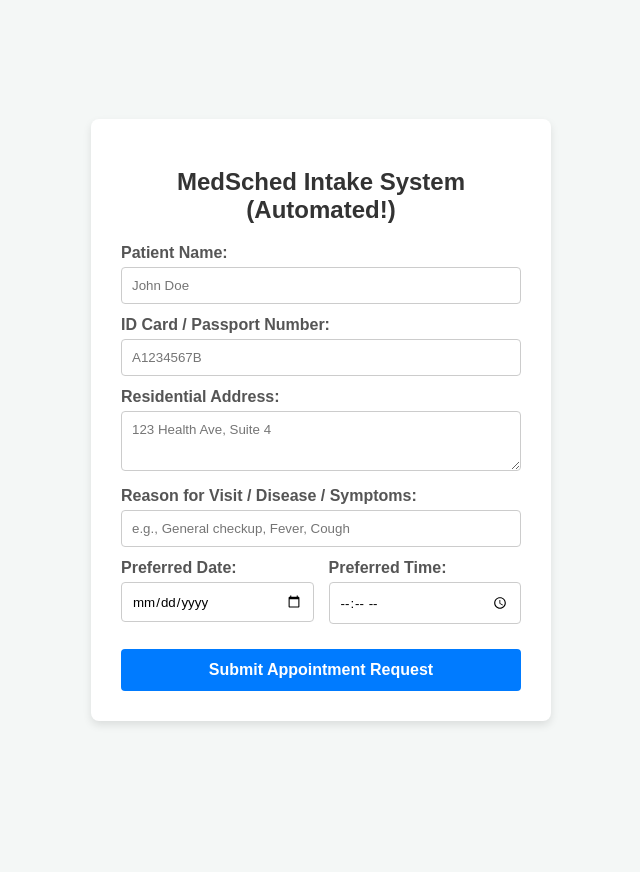
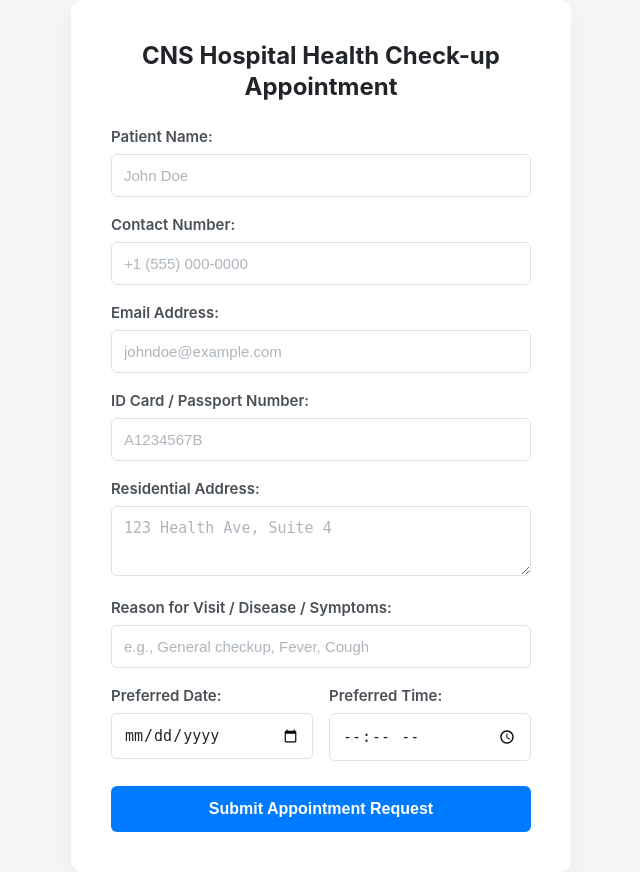
Before and after one commit to Prince993111/medsched-devops-project, a Flask app: page / in a window 1280 px wide. Shown: the whole page, without its empty margins (319-959 px from the left). Before the commit the page ends 725 px from the top, so only its background shows below. Run offline with Flask 3, Linux system fonts and the light colour scheme; some libraries are stand-ins or nearby versions.

Commit message:
feat: added cns hospital branding with contact details

```diff
--- a/app/app.py
+++ b/app/app.py
@@ -1,47 +1,82 @@
-from flask import Flask, render_template, request
+from flask import Flask, render_template, request, jsonify
+import psycopg2
+import os
 
 app = Flask(__name__)
 
-@app.route('/', methods=['GET', 'POST'])
+DB_HOST = os.getenv("DB_HOST", "localhost")
+DB_NAME = os.getenv("DB_NAME", "medsched")
+DB_USER = os.getenv("DB_USER", "medadmin")
+DB_PASSWORD = os.getenv("DB_PASSWORD", "SuperSecurePassword123!")
+
+def get_db_connection():
+    try:
+        conn = psycopg2.connect(
+            host=DB_HOST,
+            database=DB_NAME,
+            user=DB_USER,
+            password=DB_PASSWORD
+        )
+        return conn
+    except Exception as e:
+        print(f"Database connection engine failed: {e}")
+        return None
+
+@app.route("/", methods=["GET", "POST"])
 def index():
-    if request.method == 'POST':
-        # Extracting all the new form options
-        patient_name = request.form.get('name')
-        id_card = request.form.get('id_card')
-        address = request.form.get('address')
-        disease = request.form.get('disease')
-        appointment_date = request.form.get('date')
-        appointment_time = request.form.get('time')
+    message = None
+    if request.method == "POST":
+        # Extract patient information along with the new contact fields
+        patient_name = request.form.get("patient_name")
+        contact_number = request.form.get("contact_number")
+        email_address = request.form.get("email_address")
+        identity_number = request.form.get("identity_number")
+        residential_address = request.form.get("residential_address")
+        visit_reason = request.form.get("visit_reason")
+        preferred_date = request.form.get("preferred_date")
+        preferred_time = request.form.get("preferred_time")
 
-        # Comprehensive log inside terminal container outputs
-        print("\n" + "="*40)
-        print("[NEW APPOINTMENT RECEIVED]")
-        print(f"Patient: {patient_name}")
-        print(f"ID Card: {id_card}")
-        print(f"Address: {address}")
-        print(f"Symptom/Disease: {disease}")
-        print(f"Schedule: {appointment_date} at {appointment_time}")
-        print("="*40 + "\n")
+        conn = get_db_connection()
+        if conn:
+            try:
+                cur = conn.cursor()
+                # Initialize fresh table schema to capture the newly introduced data paths
+                cur.execute("""
+                    CREATE TABLE IF NOT EXISTS cns_appointments (
+                        id SERIAL PRIMARY KEY,
+                        patient_name VARCHAR(100),
+                        contact_number VARCHAR(50),
+                        email_address VARCHAR(100),
+                        identity_number VARCHAR(50),
+                        residential_address TEXT,
+                        visit_reason TEXT,
+                        preferred_date VARCHAR(30),
+                        preferred_time VARCHAR(30)
+                    );
+                """)
 
-        return f"""
-        <html>
-            <body style="font-family: Arial; text-align: center; margin-top: 50px; background-color: #f4f7f6;">
-                <div style="background: white; display: inline-block; padding: 30px; border-radius: 8px; box-shadow: 0 4px 8px rgba(0,0,0,0.1); text-align: left; max-width: 400px;">
-                    <h2 style="color: #28a745; text-align: center;">🎉 Appointment Confirmed!</h2>
-                    <hr style="border: 0; border-top: 1px solid #eee;">
-                    <p><strong>Patient Name:</strong> {patient_name}</p>
-                    <p><strong>ID Card Checked:</strong> {id_card}</p>
-                    <p><strong>Condition Noted:</strong> {disease}</p>
-                    <p><strong>Time Slot:</strong> {appointment_date} @ {appointment_time}</p>
-                    <hr style="border: 0; border-top: 1px solid #eee;">
-                    <div style="text-align: center; margin-top: 20px;">
-                        <a href="/" style="background-color: #007bff; color: white; padding: 10px 20px; text-decoration: none; border-radius: 4px; font-weight: bold;">Book Another</a>
-                    </div>
-                </div>
-            </body>
-        </html>
-        """
-    return render_template('index.html')
+                cur.execute("""
+                    INSERT INTO cns_appointments (
+                        patient_name, contact_number, email_address, identity_number,
+                        residential_address, visit_reason, preferred_date, preferred_time
+                    ) VALUES (%s, %s, %s, %s, %s, %s, %s, %s)
+                """, (patient_name, contact_number, email_address, identity_number,
+                      residential_address, visit_reason, preferred_date, preferred_time))
 
-if __name__ == '__main__':
-    app.run(host='0.0.0.0', port=5000, debug=True)
+                conn.commit()
+                cur.close()
+                conn.close()
+                message = f"Success! Appointment request recorded for {patient_name}."
+            except Exception as e:
+                message = f"Database Layer Error: {e}"
+        else:
+            message = f"Saved Locally (Database Offline): Data received for {patient_name}."
+
+    return render_template("index.html", message=message)
+
+@app.route("/health")
+def health():
+    return jsonify({"status": "healthy"}), 200
+
+if __name__ == "__main__":
+    app.run(host="0.0.0.0", port=5001)
--- a/app/templates/index.html
+++ b/app/templates/index.html
@@ -3,47 +3,157 @@
 <head>
     <meta charset="UTF-8">
     <meta name="viewport" content="width=device-width, initial-scale=1.0">
-    <title>MedSched - Advanced Booking</title>
+    <title>CNS Hospital - Health Check-up Appointment</title>
     <style>
-        body { font-family: Arial, sans-serif; background-color: #f4f7f6; display: flex; justify-content: center; align-items: center; min-height: 100vh; margin: 0; padding: 20px 0; }
-        .form-container { background: white; padding: 30px; border-radius: 8px; box-shadow: 0 4px 8px rgba(0,0,0,0.1); width: 400px; }
-        h2 { text-align: center; color: #333; margin-bottom: 20px; }
-        label { font-weight: bold; display: block; margin-top: 12px; color: #555; }
-        input, textarea, select { width: 100%; padding: 10px; margin-top: 5px; border: 1px solid #ccc; border-radius: 4px; box-sizing: border-box; font-family: Arial, sans-serif; }
-        textarea { resize: vertical; height: 60px; }
-        button { width: 100%; background-color: #007bff; color: white; padding: 12px; border: none; border-radius: 4px; margin-top: 25px; cursor: pointer; font-size: 16px; font-weight: bold; }
-        button:hover { background-color: #0056b3; }
+        body {
+            font-family: -apple-system, BlinkMacSystemFont, "Segoe UI", Roboto, Helvetica, Arial, sans-serif;
+            background-color: #f4f6f8;
+            margin: 0;
+            padding: 0;
+            display: flex;
+            justify-content: center;
+            align-items: center;
+            min-height: 100vh;
+        }
+        .card {
+            background-color: #ffffff;
+            padding: 40px;
+            border-radius: 12px;
+            box-shadow: 0 8px 30px rgba(0, 0, 0, 0.05);
+            width: 100%;
+            max-width: 500px;
+            box-sizing: border-box;
+        }
+        h2 {
+            color: #212529;
+            margin-top: 0;
+            margin-bottom: 25px;
+            text-align: center;
+            font-size: 24px;
+            font-weight: 700;
+            line-height: 1.3;
+        }
+        .form-group {
+            margin-bottom: 18px;
+        }
+        .form-row {
+            display: flex;
+            gap: 16px;
+            margin-bottom: 25px;
+        }
+        .form-row .form-group {
+            flex: 1;
+            margin-bottom: 0;
+        }
+        label {
+            font-weight: 600;
+            display: block;
+            margin-bottom: 8px;
+            color: #495057;
+            font-size: 15px;
+        }
+        input, textarea {
+            width: 100%;
+            padding: 12px;
+            border: 1px solid #dee2e6;
+            border-radius: 6px;
+            box-sizing: border-box;
+            font-size: 15px;
+            color: #212529;
+            background-color: #fff;
+        }
+        input::placeholder, textarea::placeholder {
+            color: #adb5bd;
+        }
+        input:focus, textarea:focus {
+            outline: none;
+            border-color: #007bff;
+        }
+        textarea {
+            resize: vertical;
+            height: 70px;
+        }
+        button {
+            width: 100%;
+            background-color: #007bff;
+            color: white;
+            padding: 14px;
+            border: none;
+            border-radius: 6px;
+            font-size: 16px;
+            font-weight: 600;
+            cursor: pointer;
+            transition: background-color 0.2s;
+        }
+        button:hover {
+            background-color: #0056b3;
+        }
+        .alert {
+            padding: 12px;
+            background-color: #d1e7dd;
+            color: #0f5132;
+            border-radius: 6px;
+            margin-bottom: 20px;
+            text-align: center;
+            font-weight: 500;
+            border: 1px solid #badbcc;
+        }
     </style>
 </head>
 <body>
-    <div class="form-container">
-        <h2>MedSched Intake System (Automated!)</h2>
+
+    <div class="card">
+        <h2>CNS Hospital Health Check-up Appointment</h2>
+
+        {% if message %}
+            <div class="alert">{{ message }}</div>
+        {% endif %}
+
         <form method="POST">
-            <label>Patient Name:</label>
-            <input type="text" name="name" placeholder="John Doe" required>
+            <div class="form-group">
+                <label for="patient_name">Patient Name:</label>
+                <input type="text" id="patient_name" name="patient_name" required placeholder="John Doe">
+            </div>
 
-            <label>ID Card / Passport Number:</label>
-            <input type="text" name="id_card" placeholder="A1234567B" required>
+            <div class="form-group">
+                <label for="contact_number">Contact Number:</label>
+                <input type="tel" id="contact_number" name="contact_number" required placeholder="+1 (555) 000-0000">
+            </div>
 
-            <label>Residential Address:</label>
-            <textarea name="address" placeholder="123 Health Ave, Suite 4" required></textarea>
+            <div class="form-group">
+                <label for="email_address">Email Address:</label>
+                <input type="email" id="email_address" name="email_address" required placeholder="johndoe@example.com">
+            </div>
 
-            <label>Reason for Visit / Disease / Symptoms:</label>
-            <input type="text" name="disease" placeholder="e.g., General checkup, Fever, Cough" required>
+            <div class="form-group">
+                <label for="identity_number">ID Card / Passport Number:</label>
+                <input type="text" id="identity_number" name="identity_number" required placeholder="A1234567B">
+            </div>
 
-            <div style="display: flex; gap: 15px;">
-                <div style="flex: 1;">
-                    <label>Preferred Date:</label>
-                    <input type="date" name="date" required>
+            <div class="form-group">
+                <label for="residential_address">Residential Address:</label>
+                <textarea id="residential_address" name="residential_address" required placeholder="123 Health Ave, Suite 4"></textarea>
+            </div>
+
+            <div class="form-group">
+                <label for="visit_reason">Reason for Visit / Disease / Symptoms:</label>
+                <input type="text" id="visit_reason" name="visit_reason" required placeholder="e.g., General checkup, Fever, Cough">
+            </div>
+
+            <div class="form-row">
+                <div class="form-group">
+                    <label for="preferred_date">Preferred Date:</label>
+                    <input type="date" id="preferred_date" name="preferred_date" required>
                 </div>
-                <div style="flex: 1;">
-                    <label>Preferred Time:</label>
-                    <input type="time" name="time" required>
+                <div class="form-group">
+                    <label for="preferred_time">Preferred Time:</label>
+                    <input type="time" id="preferred_time" name="preferred_time" required>
                 </div>
             </div>
 
             <button type="submit">Submit Appointment Request</button>
         </form>
     </div>
+
 </body>
 </html>
```
